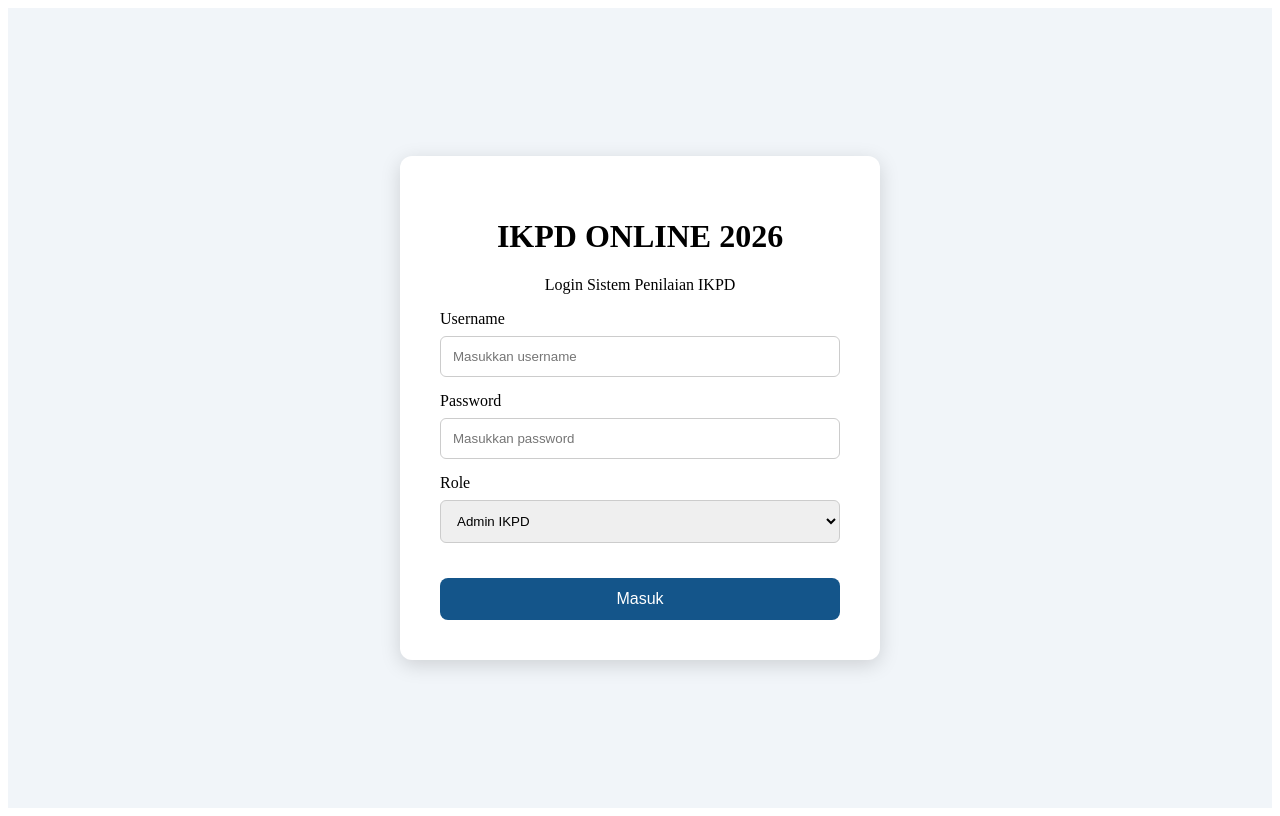
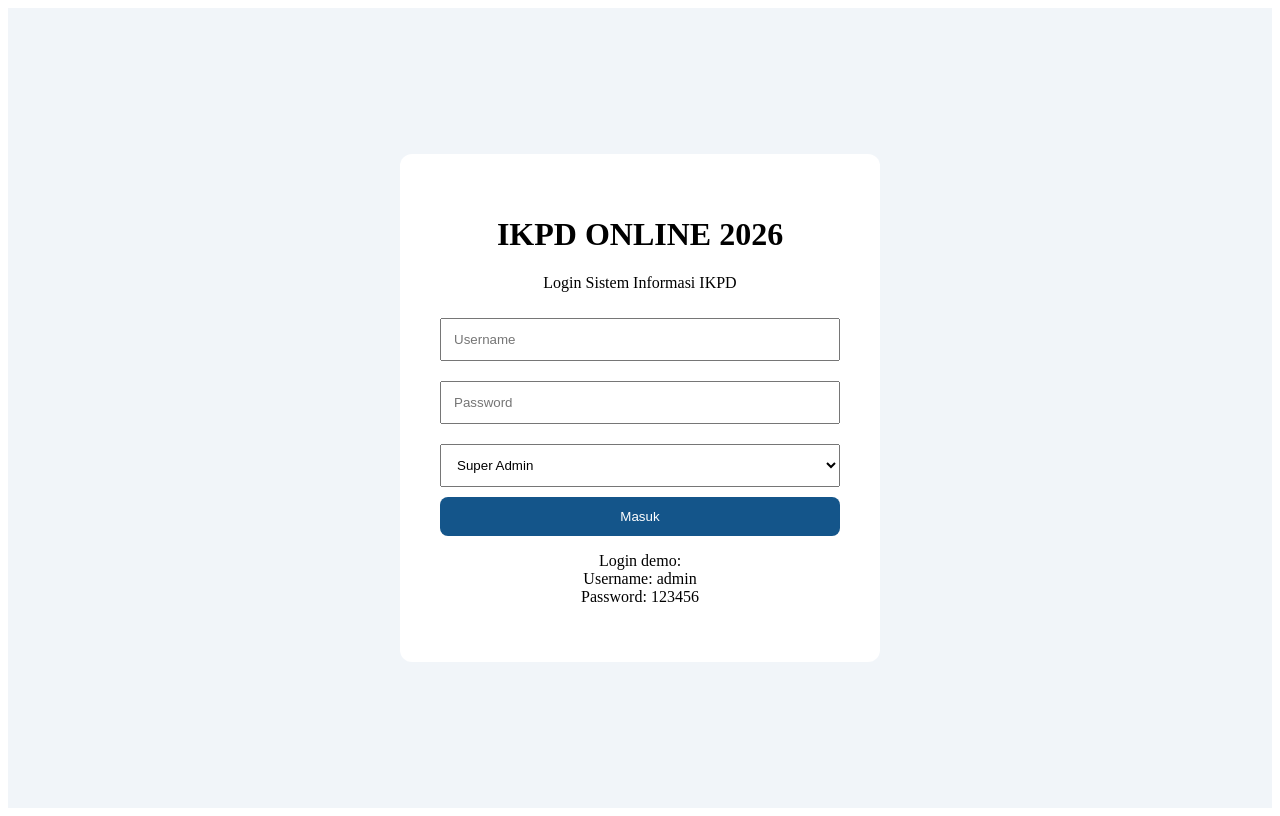
Before and after one commit to biroorganisasisetdaprovsulbar-sys/IKPD-ONLINE-2026, a React (Vite) app in the folder frontend/: page /login in a window 1280 px wide. Built offline with nearby package versions, Linux system fonts and the light colour scheme.

Commit message:
create login system

```diff
--- a/frontend/src/pages/Login.jsx
+++ b/frontend/src/pages/Login.jsx
@@ -1,125 +1,180 @@
-import React, { useState } from "react";
-import { useNavigate } from "react-router-dom";
+import React, {useState} from "react";
+import {useNavigate} from "react-router-dom";
 
-export default function Login() {
+
+export default function Login(){
+
 const navigate = useNavigate();
 
-  const [username, setUsername] = useState("");
-  const [password, setPassword] = useState("");
-  const [role, setRole] = useState("Admin IKPD");
 
-  const handleLogin = (e) => {
+const [username,setUsername] = useState("");
+const [password,setPassword] = useState("");
+const [role,setRole] = useState("Super Admin");
+
+
+function handleLogin(e){
+
 e.preventDefault();
 
-    if (!username || !password) {
-      alert("Username dan password wajib diisi");
-      return;
+
+if(username==="admin" && password==="123456"){
+
+localStorage.setItem(
+"ikpd_user",
+JSON.stringify({
+username,
+role
+})
+);
+
+
+navigate("/");
+
+}
+else{
+
+alert("Username atau password salah");
+
 }
 
-    const user = {
-      username,
-      role,
-      login: true,
-    };
+}
 
-    localStorage.setItem("ikpd_user", JSON.stringify(user));
 
-    navigate("/");
-  };
 
-  return (
-    <div
-      style={{
-        minHeight: "100vh",
-        display: "flex",
-        justifyContent: "center",
-        alignItems: "center",
-        background: "#f1f5f9",
-      }}
-    >
-      <div
-        style={{
-          width: "400px",
-          background: "white",
-          padding: "40px",
-          borderRadius: "12px",
-          boxShadow: "0 5px 20px rgba(0,0,0,.15)",
-        }}
-      >
-        <h1 style={{textAlign:"center"}}>
+return(
+
+<div style={styles.page}>
+
+
+<div style={styles.box}>
+
+
+<h1>
 IKPD ONLINE 2026
 </h1>
 
-        <p style={{textAlign:"center"}}>
-          Login Sistem Penilaian IKPD
+
+<p>
+Login Sistem Informasi IKPD
 </p>
+
 
 
 <form onSubmit={handleLogin}>
 
-          <label>Username</label>
+
 <input
-            style={inputStyle}
-            type="text"
+style={styles.input}
+placeholder="Username"
 value={username}
 onChange={(e)=>setUsername(e.target.value)}
-            placeholder="Masukkan username"
 />
 
 
-          <label>Password</label>
+
 <input
-            style={inputStyle}
+style={styles.input}
 type="password"
+placeholder="Password"
 value={password}
 onChange={(e)=>setPassword(e.target.value)}
-            placeholder="Masukkan password"
 />
 
 
-          <label>Role</label>
 
 <select
-            style={inputStyle}
+style={styles.input}
 value={role}
 onChange={(e)=>setRole(e.target.value)}
 >
-            <option>Super Admin</option>
-            <option>Admin IKPD</option>
-            <option>OPD</option>
-            <option>Evaluator</option>
+
+<option>
+Super Admin
+</option>
+
+<option>
+Admin IKPD
+</option>
+
+<option>
+OPD
+</option>
+
+<option>
+Evaluator
+</option>
+
+
 </select>
 
 
-          <button
-            style={{
+
+<button style={styles.button}>
+Masuk
+</button>
+
+
+
+</form>
+
+
+<p>
+Login demo:
+<br/>
+Username: admin
+<br/>
+Password: 123456
+</p>
+
+
+</div>
+
+
+</div>
+
+)
+
+}
+
+
+
+const styles={
+
+
+page:{
+height:"100vh",
+display:"flex",
+justifyContent:"center",
+alignItems:"center",
+background:"#f1f5f9"
+},
+
+
+box:{
+background:"white",
+padding:"40px",
+borderRadius:"12px",
+width:"400px",
+textAlign:"center"
+},
+
+
+input:{
 width:"100%",
 padding:"12px",
-              marginTop:"20px",
+margin:"10px 0",
+boxSizing:"border-box"
+},
+
+
+button:{
+width:"100%",
+padding:"12px",
 background:"#14558a",
 color:"white",
 border:"none",
-              borderRadius:"8px",
-              fontSize:"16px",
-              cursor:"pointer"
-            }}
-          >
-            Masuk
-          </button>
-
-        </form>
-
-      </div>
-    </div>
-  );
+borderRadius:"8px"
 }
 
 
-const inputStyle = {
-  width:"100%",
-  padding:"12px",
-  margin:"8px 0 15px",
-  border:"1px solid #ccc",
-  borderRadius:"6px",
-  boxSizing:"border-box"
-};
+}
```
Lines whose indentation alone changed are shown as unchanged.
